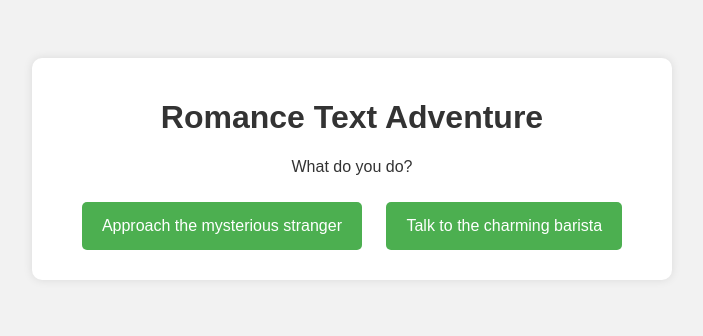
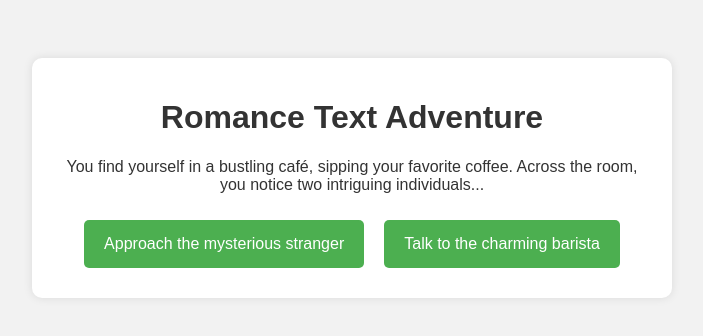
Before and after one commit to sofa-byte/11chat, a website: page index.html in a window 1280 px wide. Both pictures are taken after a click on the button "Start Game". Shown: the whole page, without its empty margins (288-991 px from the left). Drawn offline with Linux system fonts and the light colour scheme.

Commit message:
Update index.html

```diff
--- a/index.html
+++ b/index.html
@@ -38,35 +38,121 @@
 <body>
     <div class="container">
         <h1>Romance Text Adventure</h1>
-        <p id="storyText">You find yourself in a shitty café, sipping your shitty coffee. Across the room, you notice two intriguing individuals...</p>
-        <div id="choices" style="display: none;">
-            <button onclick="chooseOption(1)">Approach the mysterious stranger</button>
-            <button onclick="chooseOption(2)">Talk to the charming barista</button>
-        </div>
+        <p id="storyText"></p>
+        <div id="choices"></div>
         <button id="startButton" onclick="startGame()">Start Game</button>
     </div>
 
     <script>
+        const story = {
+            1: {
+                text: "You find yourself in a bustling café, sipping your favorite coffee. Across the room, you notice two intriguing individuals...",
+                choices: [
+                    { text: "Approach the mysterious stranger", next: 2 },
+                    { text: "Talk to the charming barista", next: 3 }
+                ]
+            },
+            2: {
+                text: "You walk over to the stranger by the window. They glance up from their book and smile. Do you...",
+                choices: [
+                    { text: "Ask what they're reading", next: 4 },
+                    { text: "Compliment their smile", next: 5 }
+                ]
+            },
+            3: {
+                text: "You approach the barista behind the counter. They greet you warmly. Do you...",
+                choices: [
+                    { text: "Compliment the coffee", next: 6 },
+                    { text: "Ask if they always work here", next: 7 }
+                ]
+            },
+            4: {
+                text: "They tell you they're reading a book about astronomy. You both start discussing the stars. The conversation is fascinating. Do you...",
+                choices: [
+                    { text: "Ask if they'd like to stargaze with you sometime", next: 8 },
+                    { text: "Change the subject to something else", next: 9 }
+                ]
+            },
+            5: {
+                text: "They blush and thank you for the compliment. You both start chatting, and the connection feels natural. Do you...",
+                choices: [
+                    { text: "Ask for their number", next: 8 },
+                    { text: "Offer to pay for their coffee", next: 10 }
+                ]
+            },
+            6: {
+                text: "The barista smiles and says they're proud of the coffee here. Do you...",
+                choices: [
+                    { text: "Ask for their favorite recommendation", next: 11 },
+                    { text: "Compliment their smile", next: 12 }
+                ]
+            },
+            7: {
+                text: "They tell you they've worked here for a while, and you start discussing favorite places in the city. Do you...",
+                choices: [
+                    { text: "Ask if they'd like to grab a coffee sometime", next: 8 },
+                    { text: "Tell them you should leave", next: 13 }
+                ]
+            },
+            8: {
+                text: "You make plans to meet again. It seems like the start of something wonderful.",
+                choices: []
+            },
+            9: {
+                text: "You talk about various topics, and though the conversation is pleasant, it doesn't seem to go anywhere special.",
+                choices: []
+            },
+            10: {
+                text: "They smile and accept your offer. You buy them a coffee and continue talking. The connection grows stronger.",
+                choices: []
+            },
+            11: {
+                text: "The barista recommends a special drink that you haven't tried before. You both bond over your shared love of unique coffee.",
+                choices: []
+            },
+            12: {
+                text: "They laugh and thank you. It's clear there's a connection, and you exchange numbers before leaving.",
+                choices: []
+            },
+            13: {
+                text: "You politely excuse yourself and leave the café, though you can't help but wonder what might have been.",
+                choices: []
+            }
+        };
+
         function startGame() {
             document.getElementById('startButton').style.display = 'none';
-            document.getElementById('storyText').innerText = "What do you do?";
-            document.getElementById('choices').style.display = 'block';
+            showStory(1);  // Start the game at story point 1
         }
 
-        function chooseOption(choice) {
-            document.getElementById('choices').style.display = 'none';
-            if (choice === 1) {
-                document.getElementById('storyText').innerText =
-                    "You walk over to the stranger by the window. " +
-                    "They glance up from their book and smile. " +
-                    "You start chatting and discover they share your love for poetry. " +
-                    "The conversation flows effortlessly.";
-            } else if (choice === 2) {
-                document.getElementById('storyText').innerText =
-                    "You approach the barista behind the counter. " +
-                    "They greet you warmly and ask how your day has been so far. " +
-                    "You find yourself enjoying their company and sense a connection. " +
-                    "You exchange numbers before leaving the café.";
+        function showStory(step) {
+            const storyText = document.getElementById('storyText');
+            const choicesDiv = document.getElementById('choices');
+
+            // Clear the previous choices
+            choicesDiv.innerHTML = '';
+
+            // Set the story text
+            storyText.innerText = story[step].text;
+
+            // Display choices if any
+            if (story[step].choices.length > 0) {
+                story[step].choices.forEach(choice => {
+                    const button = document.createElement('button');
+                    button.innerText = choice.text;
+                    button.onclick = function() {
+                        showStory(choice.next);
+                    };
+                    choicesDiv.appendChild(button);
+                });
+            } else {
+                // End of the story, you can offer to restart the game
+                const restartButton = document.createElement('button');
+                restartButton.innerText = "Restart Game";
+                restartButton.onclick = function() {
+                    startGame();
+                };
+                choicesDiv.appendChild(restartButton);
             }
         }
     </script>
```
